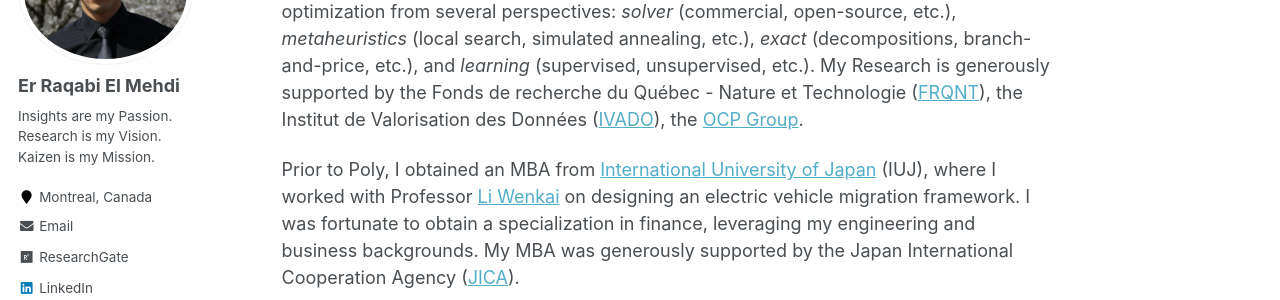
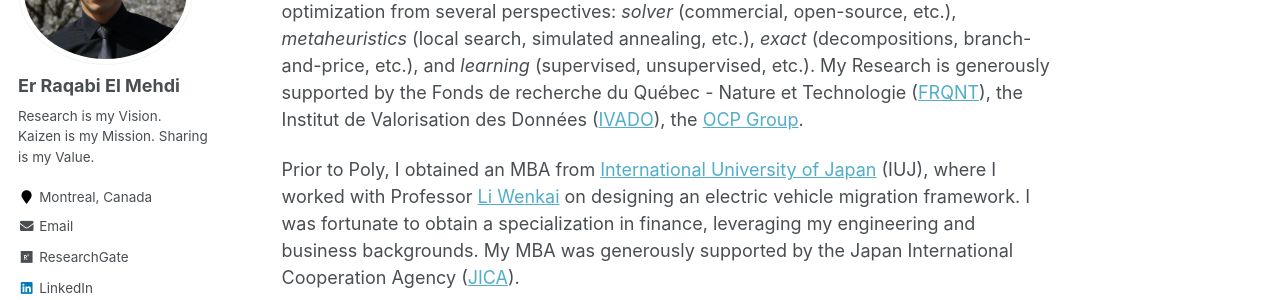
Before and after one commit to RqbMedi/rqbmedi.github.io, a Jekyll site: the page built from _pages/about.md, in a window 1280 px wide. Shown: the part 201-501 px from the top of the page. Built offline with Jekyll 4.4.1, drawn with Linux system fonts in a browser that asks for light colours; some web fonts are replaced.

Commit message:
Update _config.yml

```diff
--- a/_config.yml
+++ b/_config.yml
@@ -82,7 +82,7 @@ analytics:
 author:
   name             : "Er Raqabi El Mehdi"
   avatar           : "Mehdi.png"
-  bio              : "Insights are my Passion. Research is my Vision. Kaizen is my Mission."
+  bio              : "Research is my Vision. Kaizen is my Mission. Sharing is my Value."
   location         : "Montreal, Canada"
   employer         :
   pubmed           :
```
